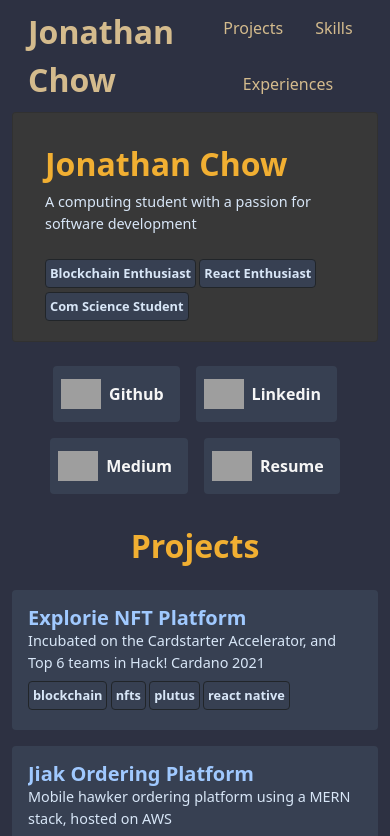
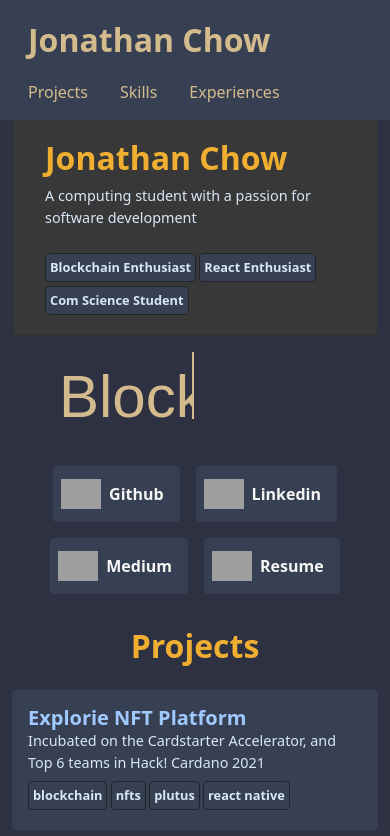
Before and after one commit to jonathanchowjh/jc-website-2, a React (Create React App) app: page / in a window 390 px wide. Shown: the top 836 px of the page. Built offline with nearby package versions, Linux system fonts and the light colour scheme; grey boxes are pictures that could not be loaded.

Commit message:
animation

```diff
--- a/package.json
+++ b/package.json
@@ -24,8 +24,7 @@
     "build": "react-scripts build",
     "test": "react-scripts test",
     "eject": "react-scripts eject",
-    "predeploy": "npm run build",
-    "deploy": "gh-pages -b master -d build"
+    "deploy": "npm run build && gh-pages -b master -d build"
   },
   "eslintConfig": {
     "extends": [
--- a/src/App.css
+++ b/src/App.css
@@ -76,3 +76,57 @@ body {
 
 .vert-center { display: flex; align-items: center; justify-content: center; }
 .preline { white-space: pre-line; }
+
+@import url('https://fonts.googleapis.com/css2?family=Poppins:wght@200;300;400;500;600;700&display=swap');
+.typing-wrapper{
+  display: flex;
+  font-family: 'Poppins', sans-serif;
+}
+.typing-wrapper .typing-static-txt{
+  color: var(--grey-1);
+  font-size: 60px;
+  font-weight: 400;
+}
+.typing-wrapper .typing-dynamic-txts{
+  margin-left: 15px;
+  height: 90px;
+  line-height: 90px;
+  overflow: hidden;
+}
+.typing-dynamic-txts li{
+  list-style: none;
+  color: var(--highlight-2);
+  font-size: 60px;
+  font-weight: 500;
+  position: relative;
+  top: 0;
+  animation: slide 12s steps(4) infinite;
+}
+@keyframes slide {
+  100%{
+    top: -360px;
+  }
+}
+.typing-dynamic-txts li span{
+  position: relative;
+  margin: 5px 0;
+  line-height: 90px;
+}
+.typing-dynamic-txts li span::after{
+  content: "";
+  position: absolute;
+  left: 0;
+  height: 100%;
+  width: 100%;
+  background: var(--dark-1);
+  border-left: 2px solid var(--highlight-2);
+  animation: typing 3s steps(10) infinite;
+}
+@keyframes typing {
+  40%, 60%{
+    left: calc(100% + 30px);
+  }
+  100%{
+    left: 0;
+  }
+}
--- a/src/App.tsx
+++ b/src/App.tsx
@@ -6,6 +6,14 @@ import Header from './components/Header'
 import IntroScreen from './components/IntroScreen'
 
 function App() {
+  React.useEffect(() => {
+    window.addEventListener("hashchange", (e) => {
+      let element = document.getElementById(window.location.hash.substring(1))
+      if (element !== null) {
+        window.scrollTo(0, element.offsetTop - 100);
+      }
+    })
+  }, [])
   return (
     <div className="container-lg App">
       <Header />
--- a/src/common/Elements.tsx
+++ b/src/common/Elements.tsx
@@ -10,11 +10,13 @@ export const Spacer = (props: {
 export const Title = (props: {
   title: string;
   css?: { [key: string]: any };
+  id?: string;
 }) => {
   return (
     <div
       className={`size-4 weight-4 primary-highlight-1 text-center`}
       style={{ ...props.css }}
+      id={props.id ? props.id : undefined}
     >
       {props.title}
     </div>
@@ -297,3 +299,19 @@ export const BadgeIconList = (props: {
     </div>
   )
 }
+
+export const TypingDiv = (props: {
+
+}) => {
+  return (
+    <div className="typing-wrapper">
+      <div className="typing-static-txt d-none d-md-block">I'm a</div>
+      <ul className="typing-dynamic-txts text-nowrap">
+        <li><span>Coder</span></li>
+        <li><span>Developer</span></li>
+        <li><span>Blockchain Dev</span></li>
+        <li><span>Data Eng</span></li>
+      </ul>
+    </div>
+  )
+}
--- a/src/components/Header.tsx
+++ b/src/components/Header.tsx
@@ -2,7 +2,8 @@ import React from "react"
 
 const Header = () => {
   return (
-    <div className="d-flex flex-row justify-content-between">
+    <nav className="navbar fixed-top d-flex flex-row justify-content-between bg bg-primary-dark-2">
+      <div className="container-lg App">
         <a className="nav-link active size-4 weight-3 primary-highlight-2" aria-current="page" href="#">Jonathan Chow</a>
         <ul className="nav vert-center">
           <li className="nav-item">
@@ -16,6 +17,7 @@ const Header = () => {
           </li>
         </ul>
       </div>
+    </nav>
   )
 }
 
--- a/src/components/IntroScreen.tsx
+++ b/src/components/IntroScreen.tsx
@@ -1,12 +1,13 @@
 import React from "react"
 import {
-  CardHorizontal, Title, CardHorizontalList, Spacer, TitleSmall, BadgeIconList, CardHorizontalListFullWidth
+  CardHorizontal, Title, CardHorizontalList, Spacer, TitleSmall, BadgeIconList, CardHorizontalListFullWidth, TypingDiv
 } from "../common/Elements"
 
 const IntroScreen = () => {
   const [content, setContent] = React.useState(initState)
   return (
     <div className="">
+      <Spacer cssClass="m-5" />
       {/*CARD PROFILE*/}
       <CardHorizontal
         css={{ maxHeight: "17em" }}
@@ -17,12 +18,14 @@ const IntroScreen = () => {
         tags={content.profile.tags}
         image={content.profile.image}
       />
+      <TypingDiv />
       <BadgeIconList
         list={content.profile.links}
       />
 
+
       <Spacer css={{ height: 20 }} />
-      <Title title="Projects" />
+      <Title title="Projects" id="projects" />
       <Spacer css={{ height: 20 }} />
       <CardHorizontalList
         list={content.projects}
@@ -36,7 +39,7 @@ const IntroScreen = () => {
       />
 
       <Spacer css={{ height: 20 }} />
-      <Title title="Skills" />
+      <Title title="Skills" id="skills" />
       <Spacer css={{ height: 20 }} />
       {
         content.skills.map((ele, idx) => {
@@ -53,7 +56,7 @@ const IntroScreen = () => {
       }
 
       <Spacer css={{ height: 20 }} />
-      <Title title="Experiences" />
+      <Title title="Experiences" id="experiences" />
       <Spacer css={{ height: 20 }} />
       <CardHorizontalListFullWidth
         list={content.experiences}
@@ -62,7 +65,7 @@ const IntroScreen = () => {
       />
 
       <Spacer css={{ height: 20 }} />
-      <Title title="Contact" />
+      <Title title="Contact" id="contact" />
       <Spacer css={{ height: 20 }} />
       <BadgeIconList
         list={content.contact}
@@ -152,7 +155,7 @@ const initState = {
         },
         {
           title: "Polygon",
-          image: "https://polygon.technology/media-kit/matic-token-icon.svg"
+          image: "https://cryptologos.cc/logos/polygon-matic-logo.png"
         },
       ]
     },
@@ -223,7 +226,7 @@ const initState = {
         },
         {
           title: "AWS ec2 ebs s3",
-          image: "https://metal.equinix.com/media/pages/images/5ef0b4eba35ab2d6180b0bca7e46b6f9/y7N8-aws.ecs.logo.2.png"
+          image: "https://cdn.iconscout.com/icon/free/png-256/aws-1869025-1583149.png"
         }
       ]
     },
```
Lines whose indentation alone changed are shown as unchanged.
